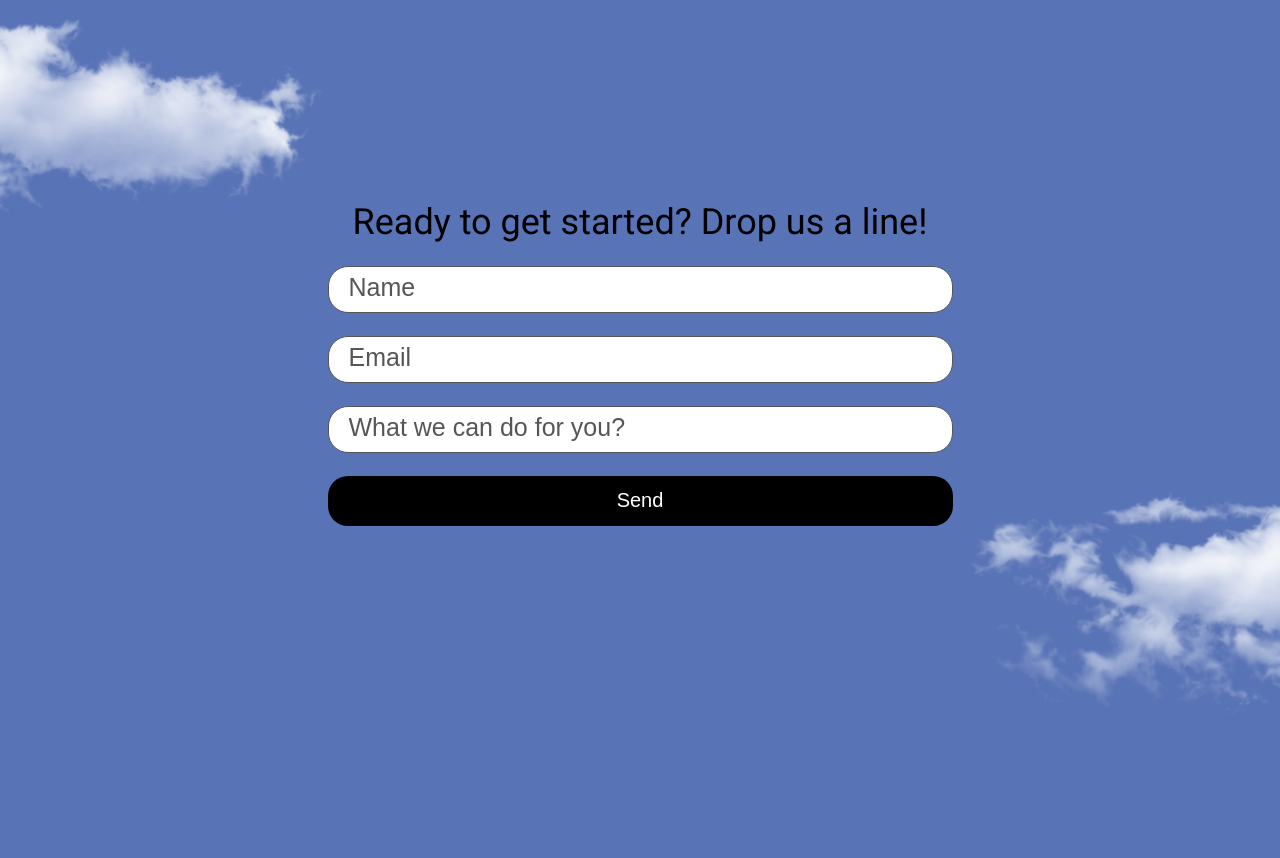
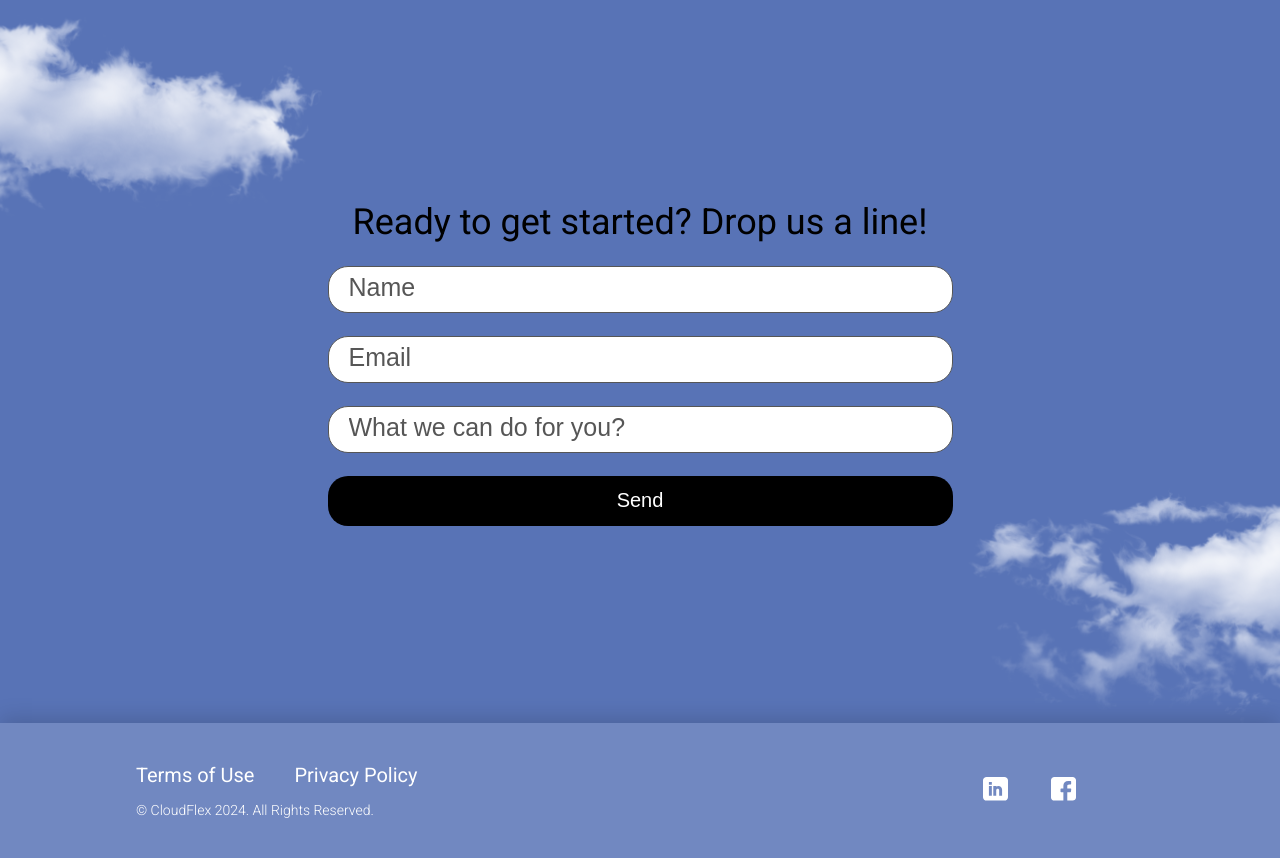
Before and after one commit to maxim11odessa/landing_live_streaming, a website: page index.html in a window 1280 px wide. Shown: the part 5399-6257 px from the top of the page. Before the commit the page ends 6122 px from the top, so only its background shows below. Drawn offline with nearby package versions, Linux system fonts and the light colour scheme; files that its build step writes are made by us from their sources.

Commit message:
contacts section

```diff
--- a/index.html
+++ b/index.html
@@ -395,5 +395,53 @@
                 <div class="form-section__bg-cloud cloud--right"></div>
             </section>
         </main>
+
+        <footer class="footer-section" aria-label="contacts-section">
+            <div class="container">
+                <div class="footer">
+                    <div class="footer__terms">
+                        <div class="footer__terms-links">
+                            <a href="#" class="footer__terms-link">
+                                Terms of Use
+                            </a>
+                            <a href="#" class="footer__terms-link">
+                                Privacy Policy
+                            </a>
+                        </div>
+
+                        <div class="footer__terms-rights">
+                            © CloudFlex 2024. All Rights Reserved.
+                        </div>
+                    </div>
+
+                    <address class="footer__contacts">
+                        <a href="https://linkedin.com" target="_blank">
+                            <svg
+                                class="footer__contacts-icon"
+                                aria-label="linkedin icon"
+                            >
+                                <use href="assets/sprites.svg#linkedin-icon"></use>
+                            </svg>
+                        </a>
+                        <a href="https://facebook.com" target="_blank">
+                            <svg
+                                class="footer__contacts-icon"
+                                aria-label="facebook icon"
+                            >
+                                <use href="assets/sprites.svg#facebook-icon"></use>
+                            </svg>
+                        </a>
+                        <a href="https://instagram.com" target="_blank">
+                            <svg
+                                class="footer__contacts-icon"
+                                aria-label="instagram icon"
+                            >
+                                <use href="assets/sprites.svg#instagram-icon"></use>
+                            </svg>
+                        </a>
+                    </address>
+                </div>
+            </div>
+        </footer>
     </body>
 </html>
--- a/styles/_importer.scss
+++ b/styles/_importer.scss
@@ -7,3 +7,4 @@
 @forward 'experience';
 @forward 'testimonials';
 @forward 'form';
+@forward 'contacts';
--- /dev/null
+++ b/styles/contacts.scss
@@ -0,0 +1,54 @@
+@use "variables" as v;
+@use "mixins" as m;
+@use "sass:color";
+@use "placeholders";
+
+.footer-section {
+    background-color: color.adjust(v.$color_white, $alpha: -0.85);
+    box-shadow: 0 -5px 20px 0 rgba(0, 0, 0, 0.15);
+
+    .footer {
+        width: 100%;
+        height: 135px;
+        margin: 0 auto;
+        padding: 0 136px;
+        @include m.d-flex(space-between, center, nowrap, row, 0, 0);
+
+        &__terms {
+            @include m.d-flex(start, start, nowrap, column, 0, 15px);
+
+            &-links {
+                @include m.d-flex(start, center, nowrap, row, 40px, 0);
+                @include m.font(20px, 400, v.$color_white);
+            }
+
+            &-link {
+                @extend %hover-black;
+            }
+
+            &-rights {
+                @include m.font(14px, 300, v.$color_white);
+            }
+        }
+
+        &__contacts {
+            @include m.d-flex(space-between, center, nowrap, row, 43px, 0);
+
+            &-icon {
+                width: 25px;
+                height: 24px;
+                fill: v.$color_white;
+
+                &:hover {
+                    fill: v.$color_black;
+                    cursor: pointer;
+                }
+            }
+        }
+
+        @media (max-width: v.$media-sm) {
+            padding: 0 15px;
+            @include m.d-flex(center, center, nowrap, column-reverse, 0, 20px);
+        }
+    }
+}
```
Also changed, not shown: assets/sprites.svg.
